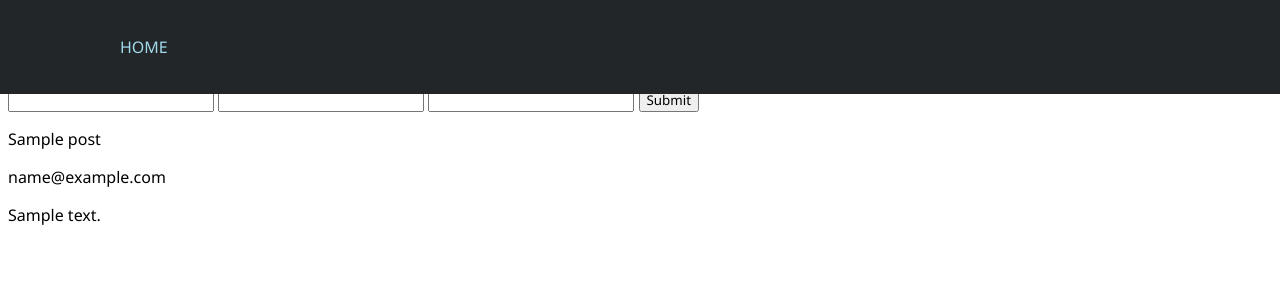
After one commit to MLH-Fellowship/project-22-sum-17-abisha-vi-linh-ishami, a Flask app: template app/templates/timeline.html in a window 1280 px wide. The commit adds this page. Shown: the top 300 px of the page. Run offline with Flask 2, Linux system fonts and the light colour scheme; the template is opened without the code that fills it: most values are stand-ins (such as "Sample title", 1, 10 or a date in 2020); parts of the project's set-up code (start-up, migrations or seed data) failed here and were passed over.

Commit message:
Adding database (part 3)
- timeline.html (jinja)

```diff
--- a/app/__init__.py
+++ b/app/__init__.py
@@ -7,7 +7,6 @@ from playhouse.shortcuts import model_to_dict
 
 load_dotenv()
 app = Flask(__name__)
-
 
 #connect to MySQL db
 mydb = MySQLDatabase(os.getenv("MYSQL_DATABASE"),
@@ -29,8 +28,7 @@ class TimelinePost(Model):
         database = mydb
 
 mydb.connect()
-mydb.create_tables([TimelinePost])
-
+#mydb.create_tables([TimelinePost])
 
 class Proj:
     def __init__(self, name, descrip, git, demo) -> None:
@@ -39,26 +37,21 @@ class Proj:
         self.git = git
         self.demo = demo
 
-
 class Polaroid:
     def __init__(self, caption, pic):
         self.caption = caption
         self.pic = pic
-
 
 class Exp:
     def __init__(self, name, descrip) -> None:
         self.name = name
         self.descrip = descrip
 
-
-pols = [
-    Polaroid("Caption of polaroid 1", "https://imagesvc.meredithcorp.io/v3/mm/image?q=60&c=sc&poi=%5B1936%2C1296%5D&w=3872&h=1936&url=https%3A%2F%2Fstatic.onecms.io%2Fwp-content%2Fuploads%2Fsites%2F35%2F2019%2F08%2F05144705%2FGettyImages-96709750-1.jpg"),
-    Polaroid("Caption of polaroid 2", ".\static\img\R.jpg"),
-    Polaroid("Caption of polaroid 3",
-             "https://www.success.com/wp-content/uploads/2016/09/therealreasontravelingmakesyouhappy.jpg")
-]
-
+class Post:
+    def __init__(self, name, email, content) -> None:
+        self.name = name
+        self.email = email
+        self.content = content
 
 @app.route('/')
 def index():
@@ -80,6 +73,13 @@ def index():
         Exp("Experience 3", ["point 1", "point 2", "point 3"])
     ]
 
+    pols = [
+        Polaroid("Caption of polaroid 1", "https://imagesvc.meredithcorp.io/v3/mm/image?q=60&c=sc&poi=%5B1936%2C1296%5D&w=3872&h=1936&url=https%3A%2F%2Fstatic.onecms.io%2Fwp-content%2Fuploads%2Fsites%2F35%2F2019%2F08%2F05144705%2FGettyImages-96709750-1.jpg"),
+        Polaroid("Caption of polaroid 2", ".\static\img\R.jpg"),
+        Polaroid("Caption of polaroid 3",
+                "https://www.success.com/wp-content/uploads/2016/09/therealreasontravelingmakesyouhappy.jpg")
+    ]
+
     return render_template('index.html', title="MLH Fellow", url=os.getenv("URL"), projects=projs, polaroids=pols, experiences=exps)
 
 
@@ -87,6 +87,11 @@ def index():
 def hobbies():
     return render_template('hobbies.html', url=os.getenv("URL"), polaroids=pols)
 
+# create timeline post page
+@app.route('/timeline')
+def timeline():
+    posts = [model_to_dict(p) for p in TimelinePost.select().order_by(TimelinePost.created_at.desc())]
+    return render_template('timeline.html', title="Timeline", url=os.getenv("URL"), posts=posts)
 
 # create db timeline_post
 @app.route('/api/timeline_post', methods=['POST'])
@@ -102,10 +107,7 @@ def post_time_line_post():
 # so the newest timeline posts are returned at the top
 @app.route('/api/timeline_post', methods=['GET'])
 def get_time_line_post():
-    return {
-        'timeline_posts': [
-            model_to_dict(p)
-            for p in
-TimelinePost.select().order_by(TimelinePost.created_at.desc())
+    return {'timeline_posts': [
+            model_to_dict(p) for p in TimelinePost.select().order_by(TimelinePost.created_at.desc())
         ]
     }
--- a/app/templates/index.html
+++ b/app/templates/index.html
@@ -36,6 +36,7 @@
       <a href="#experience"><li>Experience</li></a>
       <a href="#projs"><li>Projects</li></a>
       <a href="#about"><li>About</li></a>
+      <a href="{{ url_for('timeline') }}">TIMELINE</a>
     </ul>
   </nav>
 
--- /dev/null
+++ b/app/templates/timeline.html
@@ -0,0 +1,63 @@
+<!DOCTYPE html>
+<html lang="en">
+
+<head>
+    <!-- Required meta tags -->
+    <meta charset="utf-8">
+    <meta name="viewport" content="width=device-width, initial-scale=1, shrink-to-fit=no">
+    <meta property="og:title" content="Personal Portfolio">
+    <meta property="og:description" content="My Personal Portfolio">
+    <meta property="og:url" content="{{ url }}">
+
+    <link rel="preconnect" href="https://fonts.gstatic.com">
+    <link
+        href="https://fonts.googleapis.com/css2?family=Roboto:ital,wght@0,100;0,300;0,400;0,500;0,700;0,900;1,100;1,300;1,400;1,500;1,700;1,900&display=swap"
+        rel="stylesheet">
+
+    <link lang='sass' rel="stylesheet" href="./static/styles/main.css">
+    <link rel='icon' href='./static/img/favicon.ico' type='image/x-icon' />
+    <title>{{ title }}</title>
+</head>
+
+<nav>
+    <ul id="nav-menu-2" class="nav-menu">
+      <a href="{{ url_for('index') }}"><li>Home</li></a>
+    </ul>
+  </nav>
+
+<form id="form">
+    <input name="name" id="name" type="text">
+    <input name="email" id="email" type="text">
+    <input name="content" id="content" type="text">
+    <button type="submit">Submit</button>
+</form>
+
+<div id="Timeline">
+    {% for post in posts %}
+        <p> {{post.name}} </p>
+        <p> {{post.email}} </p>
+        <p> {{post.content}} </p>
+    {% endfor %}
+</div>
+
+<script>
+    const form = document.getElementById('form');
+
+    form.addEventListener('submit', function (e) {
+        e.preventDefault();
+
+        const payload = new FormData(form);
+
+        fetch('http://127.0.0.1:5000/api/timeline_post', {
+            method: "POST",
+            body: payload,
+        })
+            .then(res => res.json())
+            .then(data => {
+                console.log(data);
+                location.reload();
+                form.reset();
+            })
+            .catch(err => console.log(err));
+})
+</script>
```
